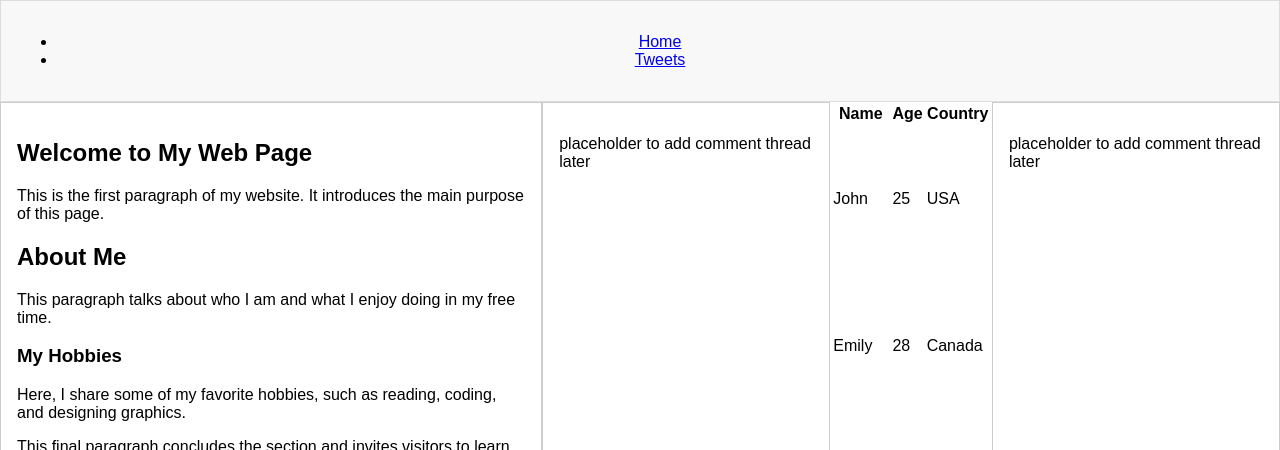
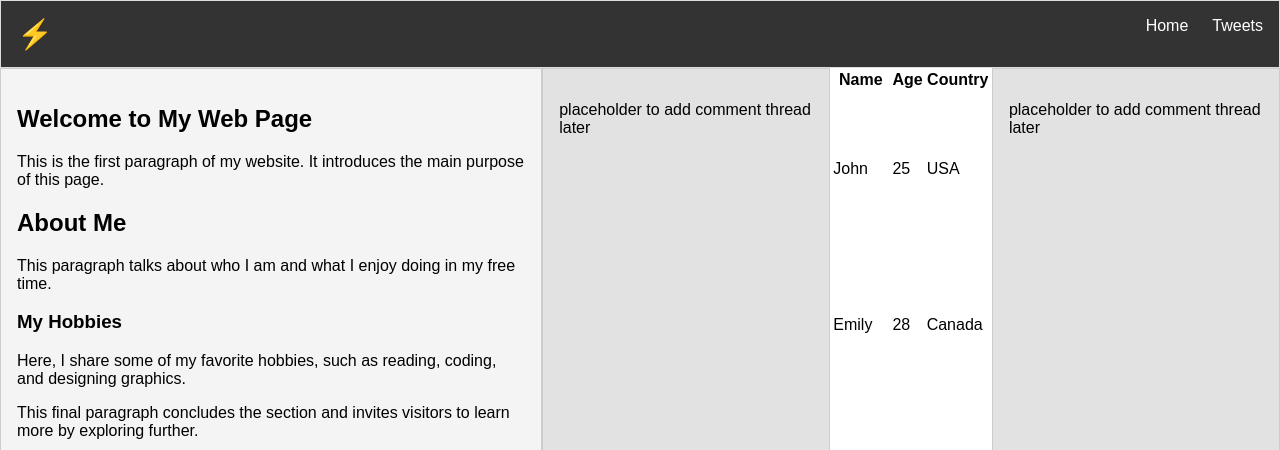
Before and after one commit to Ctrl-Eyob/alx_html_css, a plain HTML site: page css_basic/index.html in a window 1280 px wide. Shown: the top 450 px of the page. Drawn offline with Linux system fonts and the light colour scheme.

Commit message:
updated files

```diff
--- a/css_basic/index.html
+++ b/css_basic/index.html
@@ -11,9 +11,11 @@
 
 <header>
     <ul>
+         <li class="logo">&#9889;</li>
         <li><a href="index.html">Home</a></li>
         <li><a href="tweets.html">Tweets</a></li>
-    </ul>
+
+
 </header>
 <main>
     <article>
@@ -69,7 +71,7 @@
     </aside>
 </main>
 <footer>
-    <p>Made by Your Name - <a href="eyobabera" target="_blank">here</a></p>
+    <p>Made by Your Name - <a href="eyobabera" target="_blank"> Eyob Abera </a></p>
 </footer>
 </body>
 </html>
--- a/css_basic/styles.css
+++ b/css_basic/styles.css
@@ -37,3 +37,84 @@ header, footer {
   text-align: center;
   border: 1px solid #ddd;
 }
+/* Base Layout with Flexbox */
+body {
+  display: flex;
+  flex-direction: column;
+  height: 100vh;
+  margin: 0;
+  font-family: Arial, sans-serif;
+}
+
+header, footer {
+  background-color: #333;
+  color: white;
+  padding: 1rem;
+}
+
+header ul {
+  display: flex;
+  list-style: none;
+  margin: 0;
+  padding: 0;
+  gap: 1.5rem;
+}
+
+header ul li a {
+  color: white;
+  text-decoration: none;
+}
+
+.logo {
+  font-size: 1.8rem;
+  margin-right: auto;
+}
+
+/* Main content layout */
+main {
+  display: flex;
+  flex: auto;
+}
+
+article {
+  flex: 2;
+  padding: 1rem;
+  overflow-y: auto;
+  background-color: #f4f4f4;
+}
+
+aside {
+  flex: 1;
+  padding: 1rem;
+  background-color: #e2e2e2;
+  overflow-y: auto;
+}
+
+footer {
+  text-align: center;
+}
+
+/* Optional: Visual enhancement */
+a:hover {
+  text-decoration: underline;
+}
+
+/* Responsive Design for Smartphones */
+@media (max-width: 768px) {
+  main {
+    flex-direction: column;
+  }
+
+  article, aside {
+    flex: unset;
+  }
+
+  header ul {
+    flex-direction: column;
+    gap: 0.5rem;
+  }
+
+  .logo {
+    margin-bottom: 0.5rem;
+  }
+}
```
Also changed, not shown: headphones/0-styles.css (renamed from headphones/0-style.css), headphones/1-styles.css (renamed from headphones/1-style.css), headphones/2-styles.css (renamed from headphones/2-style.css), headphones/3-styles.css (renamed from headphones/3-style.css), headphones/4-styles.css (renamed from headphones/4-style.css), headphones/6-styles.css (renamed from headphones/6-style.css), headphones/7-styles.css (renamed from headphones/7-style.css), headphones/8-styles.css (renamed from headphones/8-style.css).
